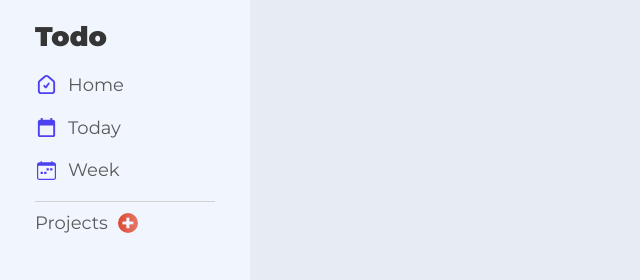
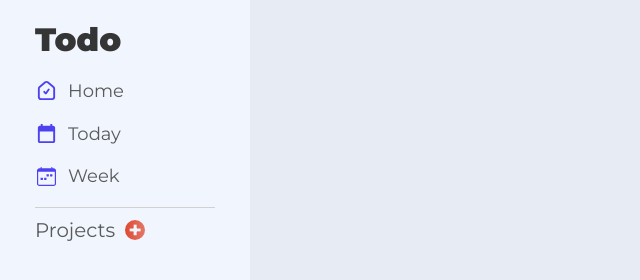
Before and after one commit to canizalesJd/to-do-app, a plain HTML site: page index.html in a window 1280 px wide. Shown: the whole page, without its empty margins (0-640 px from the left). Drawn offline with Linux system fonts and the light colour scheme.

Commit message:
small css update

```diff
--- a/css/style.css
+++ b/css/style.css
@@ -55,6 +55,7 @@ main {
 
 .logo-text {
 	font-weight: 900;
+	font-size: 1.8em;
 	color: var(--text-100);
 }
 
@@ -73,6 +74,8 @@ main {
 
 .menu-item-container img {
 	margin-right: 10px;
+	-webkit-user-drag: none;
+	user-select: none;
 }
 
 .menu-items {
@@ -90,7 +93,7 @@ main {
 }
 
 .projects-title {
-	font-size: 18px;
+	font-size: 1em;
 	font-weight: 400;
 }
 
@@ -102,6 +105,7 @@ main {
 }
 
 .add-project-btn {
+	user-select: none;
 	color: var(--bg-100);
 	background: var(--primary-gradient);
 	padding: 10px;
```
